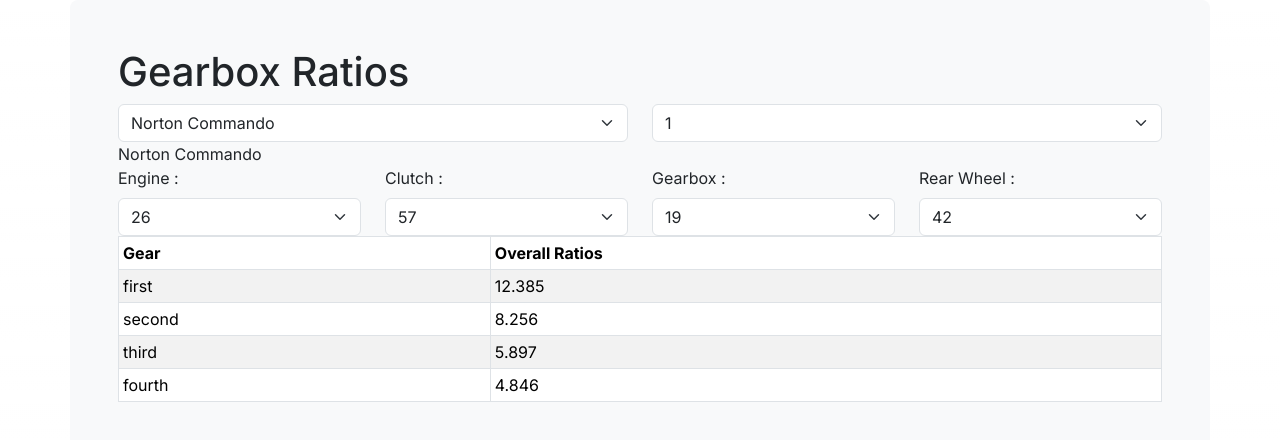
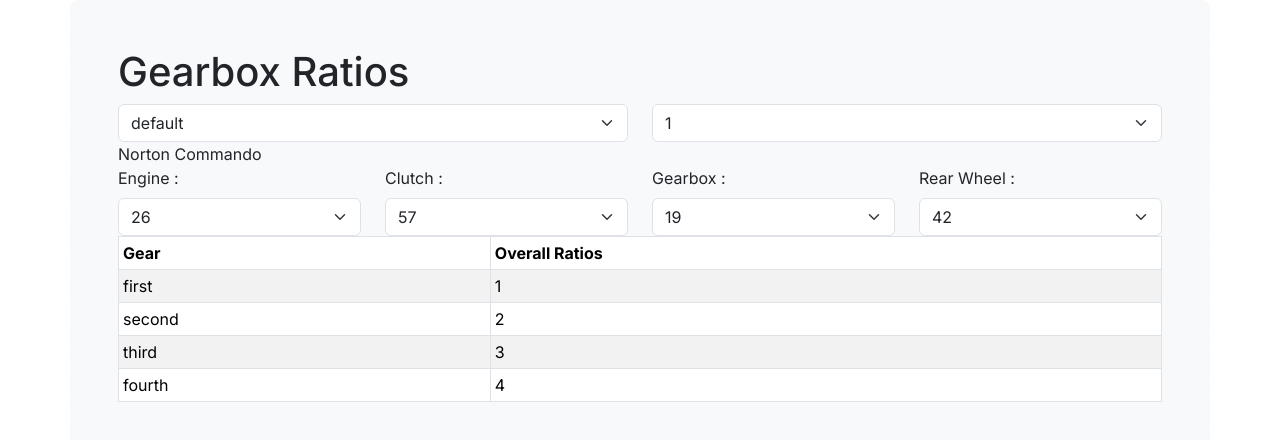
Before and after one commit to mnunn2/gearbox-ratios, a Next.js app: page / in a window 1280 px wide. Shown: the top 440 px of the page. Built offline with nearby package versions, Linux system fonts and the light colour scheme.

Commit message:
sorted state issue using tmp vars to update state

```diff
--- a/src/components/SelectGearbox.tsx
+++ b/src/components/SelectGearbox.tsx
@@ -12,7 +12,7 @@
 }) {
   return (
     <>
-      <Form.Select value={gbName} onChange={(e) => gbSelect(e)}>
+      <Form.Select onChange={(e) => gbSelect(e)}>
         {gearData.map((g) => {
           return (
             <option value={g.name} key={g.id}>
--- a/src/components/gbRatios.tsx
+++ b/src/components/gbRatios.tsx
@@ -4,7 +4,7 @@
 import { Row, Col, Form } from "react-bootstrap";
 // data and utils
 import { gearData, sprocOpts } from "@/lib/data";
-import { Gears, Ratios } from "@/lib/defs";
+import { Gears, Ratios, Sproc } from "@/lib/defs";
 import { calcInternalRatiosGb, getGears } from "@/lib/utils";
 // components
 import GearsTable from "./GearsTable";
@@ -21,29 +21,44 @@
   const [showGears, setShowGears] = useState(false);
   const [showManIntIn, setShowManIntIn] = useState(false);
   const [gbName, setGbName] = useState("Norton Commando");
-  const [sproc, setSproc] = useState({
+  const [sproc, setSproc] = useState<Sproc>({
     en: 26,
     cl: 57,
     gb: 19,
     rw: 42,
   });
-
-  // get individual gb object from gearData using gbName state
-  // get the gears from gb and calc internal ratios
-  const gb = gearData.filter((g) => g.name === gbName)[0];
-  const gears: Gears = getGears(gb);
-  const intRatios: Ratios = calcInternalRatiosGb(gears);
-
-  // calculate overall
-  const driveRatio = (sproc.cl / sproc.en) * (sproc.rw / sproc.gb);
-  const overallRatios: Ratios = intRatios.map((r) => r * driveRatio);
+  const [intRatios, setIntRatios] = useState([1, 2, 3, 4]);
+  const [overallRatios, setOverallRatios] = useState([1, 2, 3, 4]);
+  const [gears, setGears] = useState([
+    [0, 0],
+    [0, 0],
+    [0, 0],
+    [0, 0],
+  ]);
 
   // form handlers
   const gbSelect = (e: ChangeEvent<HTMLSelectElement>) => {
-    setGbName(e.target.value);
+    const tmpGbName = e.target.value;
+    setGbName(tmpGbName);
     setShowGears(true);
     setShowManIntIn(false);
     setManGearNum(1);
+    // get individual gb object from gearData using tmpGbName
+    // get the gears from gb and calc internal ratios
+    const gb = gearData.filter((g) => g.name === tmpGbName)[0];
+    const tmpGears = getGears(gb);
+    let tmpSproc: Sproc = sproc;
+    tmpSproc.en = gb.en;
+    tmpSproc.cl = gb.cl;
+    tmpSproc.gb = gb.gb;
+    tmpSproc.rw = gb.rw;
+    const intTmp: Ratios = calcInternalRatiosGb(tmpGears);
+    const driveRatio = (sproc.cl / sproc.en) * (sproc.rw / sproc.gb);
+    const overallTmp: Ratios = intTmp.map((r) => r * driveRatio);
+    setGears(tmpGears);
+    setIntRatios(intTmp);
+    setOverallRatios(overallTmp);
+    setSproc(tmpSproc);
   };
 
   const gearNumSelect = (e: ChangeEvent<HTMLSelectElement>) => {
@@ -53,13 +68,12 @@
   };
 
   const sprocketSelect = (e: ChangeEvent<HTMLSelectElement>) => {
-    setSproc((prevalue) => {
-      return {
-        // copy previous state and overwrite the whole object with new value
-        ...prevalue,
-        [e.target.name]: e.target.value,
-      };
-    });
+    let tmpSproc = sproc;
+    tmpSproc[e.target.name] = parseInt(e.target.value);
+    setSproc(tmpSproc);
+    const driveRatio = (sproc.cl / sproc.en) * (sproc.rw / sproc.gb);
+    const overallTmp: Ratios = intRatios.map((r) => r * driveRatio);
+    setOverallRatios(overallTmp);
   };
 
   return (
--- a/src/lib/data.ts
+++ b/src/lib/data.ts
@@ -1,22 +1,23 @@
 
 
 export const gearData = [
-  { id: 1, name: "default", main1: 16, lay1: 27, main2: 21, lay2: 22, main3: 24, lay3: 19, main4: 22, lay4: 14, main5: null, lay5: null, main6: null, lay6: null},
-  { id: 2, name: "b40Wd", main1: 17, lay1: 33, main2: 20, lay2: 30, main3: 25, lay3: 25, main4: 22, lay4: 14, main5: null, lay5: null, main6: null, lay6: null},
-  { id: 3, name: "b25-44", main1: 16, lay1: 27, main2: 21, lay2: 22, main3: 24, lay3: 19, main4: 22, lay4: 14, main5: null, lay5: null, main6: null, lay6: null},
-  { id: 4, name: "b series std", main1: 16, lay1: 27, main2: 20, lay2: 23, main3: 24, lay3: 19, main4: 26, lay4: 17, main5: null, lay5: null, main6: null, lay6: null},
-  { id: 5, name: "b series rrt2", main1: 19, lay1: 24, main2: 22, lay2: 21, main3: 24, lay3: 19, main4: 25, lay4: 18, main5: null, lay5: null, main6: null, lay6: null},
-  { id: 6, name: "Triumph 4 speed pre 69", main1: 16, lay1: 30, main2: 20, lay2: 26, main3: 24, lay3: 22, main4: 26, lay4: 20, main5: null, lay5: null, main6: null, lay6: null},
-  { id: 7, name: "Triumph 4 speed 69 on", main1: 16, lay1: 30, main2: 20, lay2: 26, main3: 23, lay3: 22, main4: 26, lay4: 20, main5: null, lay5: null, main6: null, lay6: null},
-  { id: 8, name: "Triumph 5 speed", main1: 13, lay1: 24, main2: 16, lay2: 21, main3: 18, lay3: 18, main4: 20, lay4: 17, main5: 21, lay5: 15, main6: null, lay6: null},
-  { id: 9, name: "bantam", main1: 16, lay1: 27, main2: 21, lay2: 22, main3: 22, lay3: 14, main4: null, lay4: null, main5: null, lay5: null, main6: null, lay6: null},
-  { id: 10, name: "Norton Commando", main1: 14, lay1: 28, main2: 18, lay2: 24, main3: 21, lay3: 20, main4: 23, lay4: 18, main5: null, lay5: null, main6: null, lay6: null},
+  { id: 1, name: "default", main1: 16, lay1: 27, main2: 21, lay2: 22, main3: 24, lay3: 19, main4: 22, lay4: 14, main5: null, lay5: null, main6: null, lay6: null, en: 19, cl: 43, gb: 19, rw: 42},
+  { id: 2, name: "b40Wd", main1: 17, lay1: 33, main2: 20, lay2: 30, main3: 25, lay3: 25, main4: 22, lay4: 14, main5: null, lay5: null, main6: null, lay6: null, en: 23, cl: 52, gb: 18, rw: 52},
+  { id: 3, name: "b44", main1: 16, lay1: 27, main2: 21, lay2: 22, main3: 24, lay3: 19, main4: 22, lay4: 14, main5: null, lay5: null, main6: null, lay6: null, en: 28, cl: 52, gb: 17, rw: 47},
+  { id: 4, name: "b series std", main1: 16, lay1: 27, main2: 20, lay2: 23, main3: 24, lay3: 19, main4: 26, lay4: 17, main5: null, lay5: null, main6: null, lay6: null, en: 19, cl: 43, gb: 19, rw: 42},
+  { id: 5, name: "b series rrt2", main1: 19, lay1: 24, main2: 22, lay2: 21, main3: 24, lay3: 19, main4: 25, lay4: 18, main5: null, lay5: null, main6: null, lay6: null, en: 19, cl: 43, gb: 19, rw: 42},
+  { id: 6, name: "Triumph 4 speed pre 69", main1: 16, lay1: 30, main2: 20, lay2: 26, main3: 24, lay3: 22, main4: 26, lay4: 20, main5: null, lay5: null, main6: null, lay6: null, en: 29, cl: 58, gb: 18, rw: 46},
+  { id: 7, name: "Triumph 4 speed 69 on", main1: 16, lay1: 30, main2: 20, lay2: 26, main3: 23, lay3: 22, main4: 26, lay4: 20, main5: null, lay5: null, main6: null, lay6: null, en: 29, cl: 58, gb: 19, rw: 46},
+  { id: 8, name: "Triumph 5 speed", main1: 13, lay1: 24, main2: 16, lay2: 21, main3: 18, lay3: 18, main4: 20, lay4: 17, main5: 21, lay5: 15, main6: null, lay6: null, en: 29, cl: 58, gb: 20, rw: 47},
+  { id: 9, name: "bantam", main1: 16, lay1: 27, main2: 21, lay2: 22, main3: 22, lay3: 14, main4: null, lay4: null, main5: null, lay5: null, main6: null, lay6: null, en: 19, cl: 43, gb: 19, rw: 42},
+  { id: 10, name: "Norton Commando", main1: 14, lay1: 28, main2: 18, lay2: 24, main3: 21, lay3: 20, main4: 23, lay4: 18, main5: null, lay5: null, main6: null, lay6: null, en: 26, cl: 57, gb: 19, rw: 42},
+  { id: 11, name: "b25", main1: 16, lay1: 27, main2: 21, lay2: 22, main3: 24, lay3: 19, main4: 22, lay4: 14, main5: null, lay5: null, main6: null, lay6: null, en: 23, cl: 52, gb: 16, rw: 49},
 ]
 
 export const gearName = ["first", "second", "third", "fourth", "fifth", "sixth"];
 
 export const sprocOpts = {
-  en: [13, 14, 15, 16, 17, 18, 19, 20, 21, 22, 23, 24, 25, 26, 27, 28],
+  en: [13, 14, 15, 16, 17, 18, 19, 20, 21, 22, 23, 24, 25, 26, 27, 28, 29, 30],
   cl: [42, 43, 44, 45, 46, 47, 48, 49, 50, 51, 52, 53, 54, 55, 56, 57, 58, 59, 60],
   gb: [13, 14, 15, 16, 17, 18, 19, 20, 21, 22, 23],
   rw: [42, 43, 44, 45, 46, 47, 48, 49, 50, 51, 52, 53, 54, 55, 56, 57, 58, 59, 60],
--- a/src/lib/defs.ts
+++ b/src/lib/defs.ts
@@ -14,9 +14,15 @@
   main6?: number | null;
   lay6?: number | null;
 };
-
+export type Sproc = {
+  [key: string]: number;
+  en: number;
+  cl: number;
+  gb: number;
+  rw: number;
+};
 export type GearBoxs = GearBox[];
-export type Gears = [number, number][];
+export type Gears = number[][];
 export type Ratios = number[];
 
 export const enum Shaft {
```
